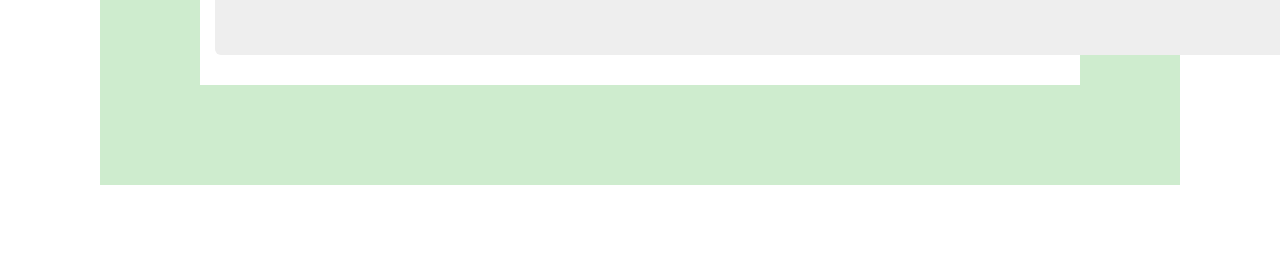
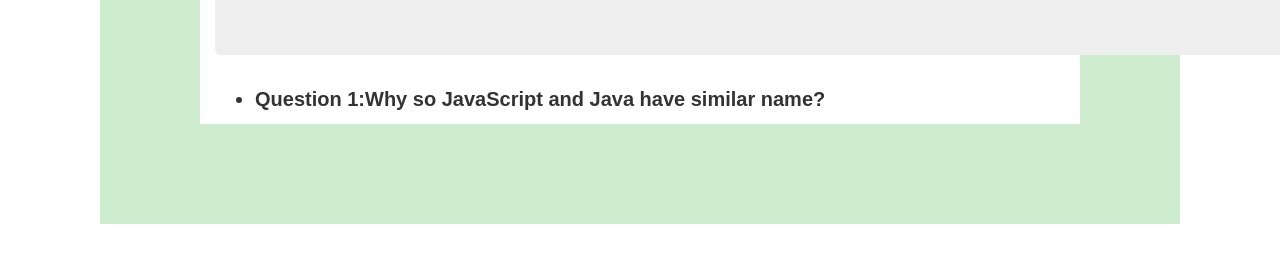
Before and after one commit to njoanc/JAVASCRIPT-Programming-Test, a plain HTML site: page jsTest.html in a window 1280 px wide. Shown: the part 730-992 px from the top of the page. Drawn offline with nearby package versions, Linux system fonts and the light colour scheme.

Commit message:
adding question1

```diff
--- a/jsTest.html
+++ b/jsTest.html
@@ -27,5 +27,16 @@
                         </div>
                     </div>
                 </div>
+                <div class="row">
+                    <div class="col-md-12">
+                        <div id="quiz">
+                            <form name="quiz" method="post" name="buttons"
+                                id="quiz"
+                                onsubmit="return false">
+                                <ul>
+                                    <li><div class="question"><strong>Question
+                                                1:</strong>Why so
+                                            JavaScript and Java have similar
+                                            name?</div></li>
 
-            </body>
+                                </body>
```
